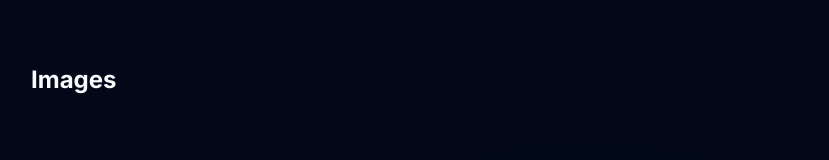
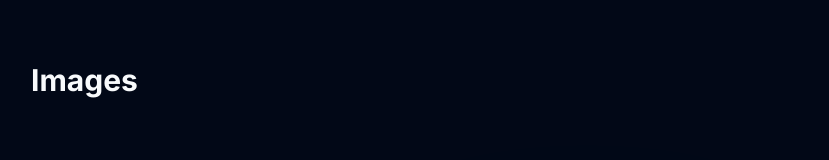
Before and after one commit to jergra/image-gallery-next14, a Next.js app: page /auth in a window 1280 px wide. Shown: the top 160 px of the page, without its empty margins (53-882 px from the left). Built offline with nearby package versions, Linux system fonts and the light colour scheme.

Commit message:
try to deploy again

```diff
--- a/components/Navbar.tsx
+++ b/components/Navbar.tsx
@@ -4,7 +4,7 @@ export default function Navbar() {
 	return (
 		<div className="flex justify-between items-center h-20">
 			<Link href="/">
-				<h1 className="text-2xl transition-all hover:text-3xl font-bold pl-5">Images</h1>
+				<h1 className="text-3xl font-bold pl-5">Images</h1>
 			</Link>
 		</div>
 	);
```
Also changed, not shown: 1 other file (tests, documents, lock files or other folders).
